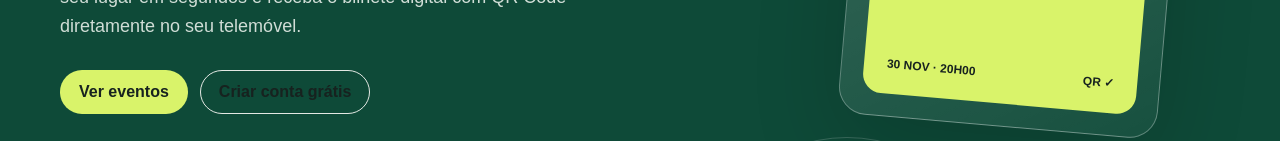
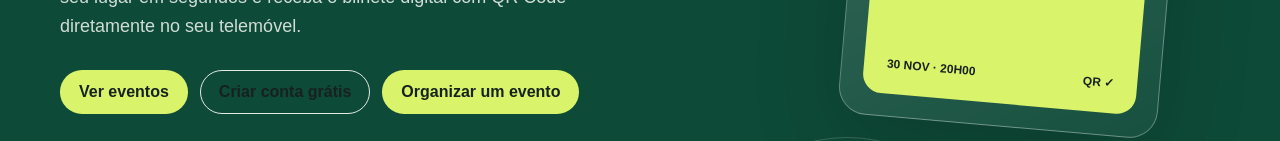
Before and after one commit to biosbio/binfeventos, a Next.js app: page / in a window 1280 px wide. Shown: the part 415-556 px from the top of the page. Built offline with nearby package versions, Linux system fonts and the light colour scheme; no server answers; the database is empty.

Commit message:
feat(home): add clear organizer entry point

```diff
--- a/src/app/page.tsx
+++ b/src/app/page.tsx
@@ -42,6 +42,9 @@ export default async function HomePage() {
               </Link>
               <Link className="button button-secondary" href="/register">
                 Criar conta grátis
+              </Link>
+              <Link className="button button-lime" href="/organizador">
+                Organizar um evento
               </Link>
             </div>
           </div>
```
